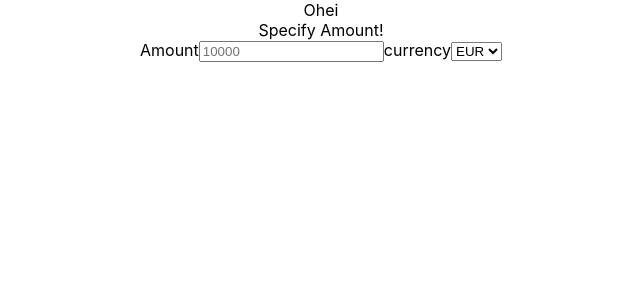
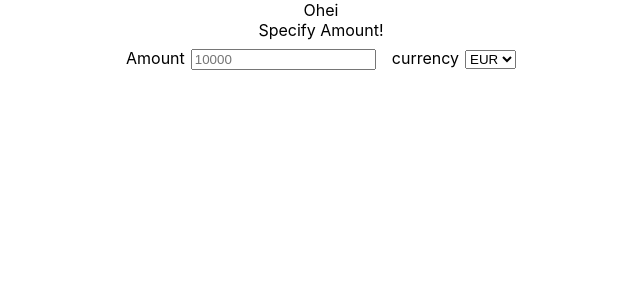
Before and after one commit to mprtcz/LearningReact, a React (Create React App) app: page / in a window 1280 px wide. Shown: the top 300 px of the page, without its empty margins (319-959 px from the left). Built offline with nearby package versions, Linux system fonts and the light colour scheme.

Commit message:
Added bootstrap and some css.

```diff
--- a/package.json
+++ b/package.json
@@ -6,6 +6,7 @@
     "@testing-library/jest-dom": "^4.2.4",
     "@testing-library/react": "^9.5.0",
     "@testing-library/user-event": "^7.2.1",
+    "bootstrap": "^3.3.7",
     "react": "^16.13.1",
     "react-bootstrap": "^1.4.0",
     "react-dom": "^16.13.1",
--- a/src/components/AmountSpecifier.css
+++ b/src/components/AmountSpecifier.css
@@ -8,3 +8,11 @@
   flex-direction: column;
   align-items: center;
 }
+
+.form-group {
+  margin: 8px;
+}
+
+.form-label {
+  margin-right: 6px;
+}
```
Also changed, not shown: 1 other file (tests, documents, lock files or other folders).
